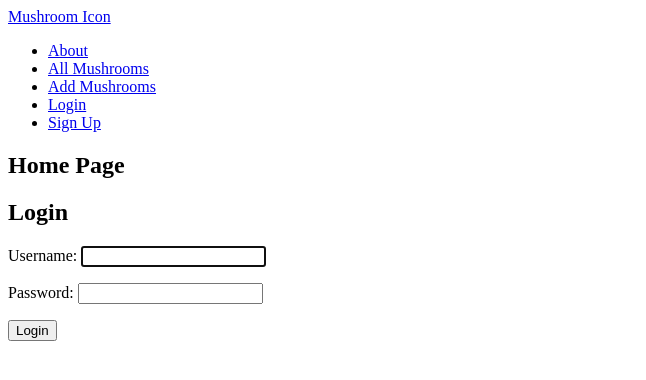
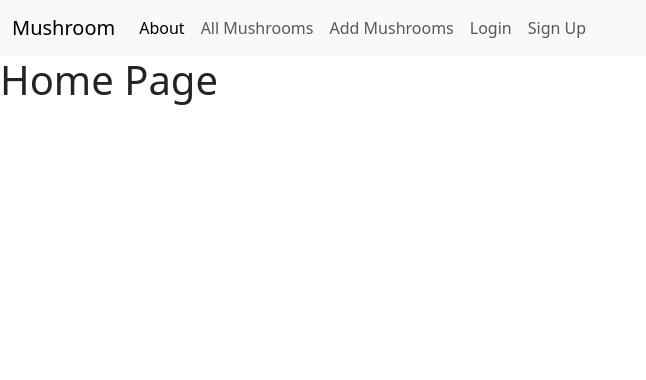
Before and after one commit to kpthanh01/mushroom-cove-django-app, a Django app: page / in a window 1280 px wide. Shown: the top 380 px of the page, without its empty margins (0-646 px from the left). Run offline with Django 5.2, Linux system fonts and the light colour scheme.

Commit message:
added login page for users

```diff
--- a/main_app/templates/base.html
+++ b/main_app/templates/base.html
@@ -5,19 +5,23 @@
   <meta charset="UTF-8">
   <meta name="viewport" content="width=device-width, initial-scale=1.0">
   <title>Document</title>
+  <link href="https://cdn.jsdelivr.net/npm/bootstrap@5.3.3/dist/css/bootstrap.min.css" rel="stylesheet" integrity="sha384-QWTKZyjpPEjISv5WaRU9OFeRpok6YctnYmDr5pNlyT2bRjXh0JMhjY6hW+ALEwIH" crossorigin="anonymous">
   {% block head %}
   {% endblock head %}
 </head>
 <body>
   <header>
-    <div>
-      <a href="/">Mushroom Icon</a>
-    </div>
-    <nav>
-      <ul>
-        <li><a href="{% url "about" %}">About</a></li>
-        <li><a href="{% url "mushroom-index" %}">All Mushrooms</a></li>
-        <li><a href="{% url "mushroom-create" %}">Add Mushrooms</a></li>
+    <nav class="navbar navbar-expand-lg bg-body-tertiary">
+      <div class="container-fluid">
+        <a class="navbar-brand" href="/">Mushroom</a>
+        <button class="navbar-toggler" type="button" data-bs-toggle="collapse" data-bs-target="#navbarNavAltMarkup" aria-controls="navbarNavAltMarkup" aria-expanded="false" aria-label="Toggle navigation">
+          <span class="navbar-toggler-icon"></span>
+        </button>
+        <div class="collapse navbar-collapse" id="navbarNavAltMarkup">
+          <div class="navbar-nav">
+            <a class="nav-link active" aria-current="page" href="{% url "about" %}">About</a>
+            <a class="nav-link" href="{% url "mushroom-index" %}">All Mushrooms</a>
+            <a class="nav-link" href="{% url "mushroom-create" %}">Add Mushrooms</a>
             {% if user.is_authenticated %}
               <li>
                 <form method="post" action="{% url "logout" %}">
@@ -26,15 +30,18 @@
                 </form>
               </li>
             {% else %}
-          <li><a href="{% url "home" %}">Login</a></li>
-          <li><a href="{% url "signup" %}">Sign Up</a></li>
+              <a class="nav-link" href="{% url "login-page" %}">Login</a>
+              <a class="nav-link" href="{% url "signup" %}">Sign Up</a>
             {% endif %}
-      </ul>
+          </div>
+        </div>
+      </div>
     </nav>
   </header>
   <main>
     {% block content %}
     {% endblock content %}
   </main>
+  <script src="https://cdn.jsdelivr.net/npm/bootstrap@5.3.3/dist/js/bootstrap.bundle.min.js" integrity="sha384-YvpcrYf0tY3lHB60NNkmXc5s9fDVZLESaAA55NDzOxhy9GkcIdslK1eN7N6jIeHz" crossorigin="anonymous"></script>
 </body>
 </html>
--- a/main_app/templates/home.html
+++ b/main_app/templates/home.html
@@ -9,15 +9,4 @@
       <h1>Home Page</h1>
     </div>
   </section>
-  {% if not user.is_authenticated %}
-    <section>
-      <form action="{% url "home" %}" method="post">
-        <h1>Login</h1>
-        {% csrf_token %}
-        {{ form.as_p }}
-        <input type="hidden" name="next" value="{{ next }}">
-        <button type="submit">Login</button>
-      </form>
-    </section>
-  {% endif %}
 {% endblock content %}
--- a/main_app/urls.py
+++ b/main_app/urls.py
@@ -4,6 +4,7 @@ from . import views
 urlpatterns = [
     path('', views.Home.as_view(), name='home'),
     path('about/', views.About.as_view(), name='about'),
+    path('login/', views.Login.as_view(), name='login-page'),
     path('accounts/signup/', views.signup, name='signup'),
     path('mushrooms/', views.mushroom_index, name='mushroom-index'),
     path('mushrooms/<int:mushroom_id>/', views.mushroom_detail, name='mushroom-detail'),
--- a/main_app/views.py
+++ b/main_app/views.py
@@ -19,6 +19,9 @@ class Home(LoginView):
 
 class About(TemplateView):
   template_name = 'about.html'
+
+class Login(LoginView):
+  template_name = 'login.html'
 
 class CreateMushroom(LoginRequiredMixin, CreateView):
   model = Mushroom
```
Also changed, not shown: main_app/templates/login.html (added, +21 -0 lines). Lines whose indentation alone changed are shown as unchanged.
